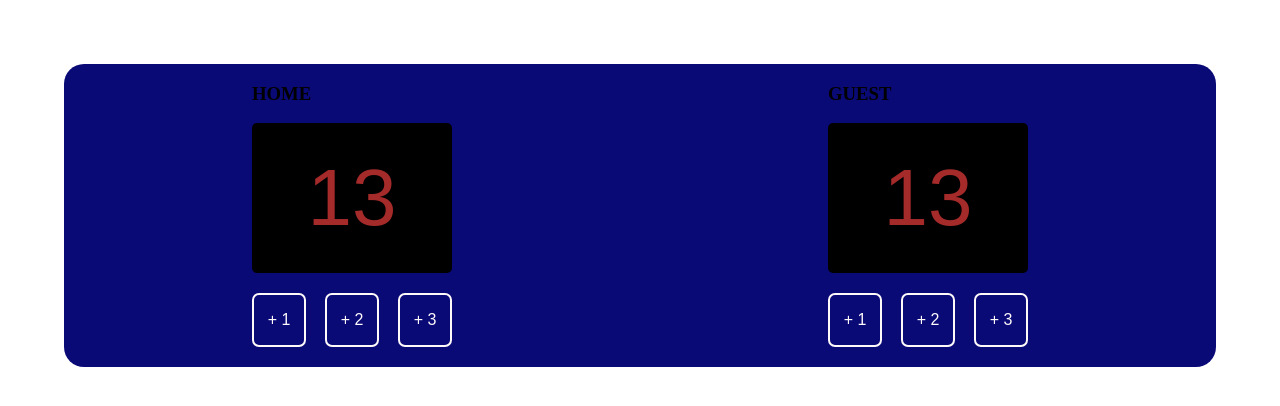
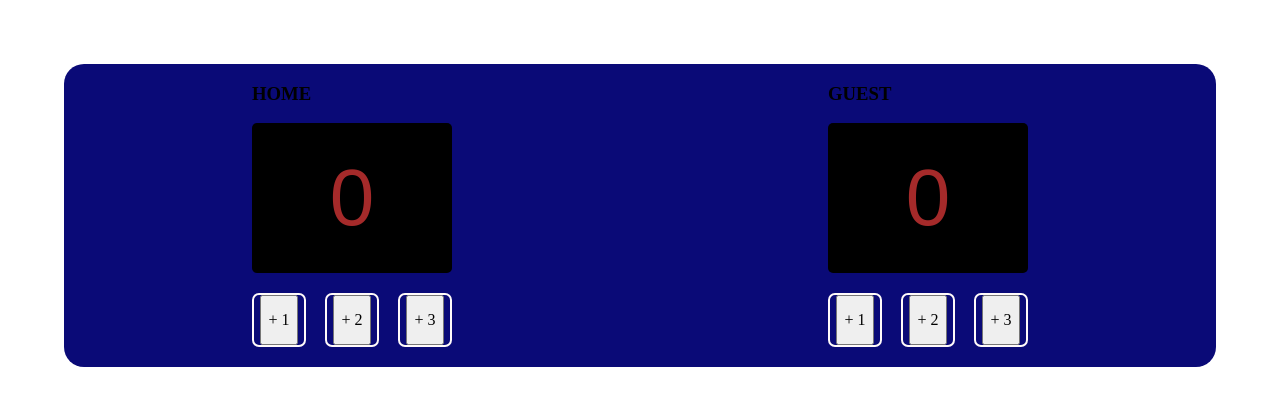
Before and after one commit to SundayT29/basketball-counter, a plain HTML site: page index.html in a window 1280 px wide. Drawn offline with nearby package versions, Linux system fonts and the light colour scheme; a web font is replaced by a local one.

Commit message:
Add Button

```diff
--- a/index.html
+++ b/index.html
@@ -13,20 +13,20 @@
                 <!--Board color and score-->
                 <div class="board">
                     <div class="score">
-                        <p>13</p>
+                        <p>0</p>
                     </div>
                 </div>
 
                 <!--Add score to board-->
                 <div class="addition">
                     <div class="add">
-                        <p>+ 1</p>
+                        <button>+ 1</button>
                     </div>
                     <div class="add">
-                        <p>+ 2</p>
+                        <button>+ 2</button>
                     </div>
                     <div class="add">
-                        <p>+ 3</p>
+                        <button>+ 3</button>
                     </div>
                 </div>
             </div>
@@ -35,20 +35,20 @@
                 <!--Board color and score-->
                 <div class="board">
                     <div class="score">
-                        <p>13</p>
+                        <p>0</p>
                     </div>
                 </div>
 
                 <!--Add score to board-->
                 <div class="addition">
                     <div class="add">
-                        <p>+ 1</p>
+                        <button>+ 1</button>
                     </div>
                     <div class="add">
-                        <p>+ 2</p>
+                        <button>+ 2</button>
                     </div>
                     <div class="add">
-                        <p>+ 3</p>
+                        <button>+ 3</button>
                     </div>
                 </div>
             </div>
```
